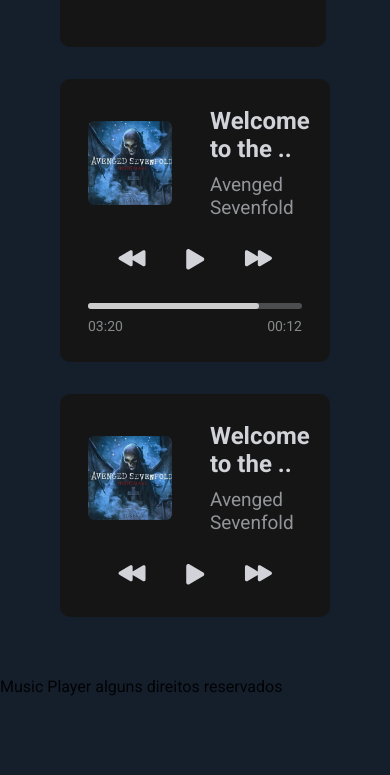
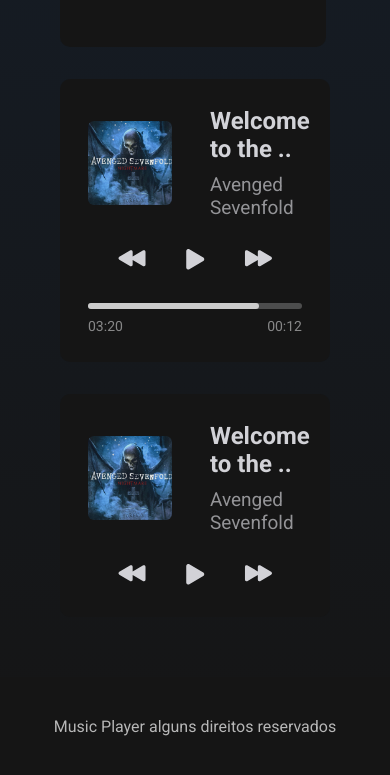
Before and after one commit to gaabrieloliver/music-player, a plain HTML site: page index.html in a window 390 px wide. Shown: the part 539-1314 px from the top of the page. Before the commit the page ends 1235 px from the top, so only its background shows below. Drawn offline with Linux system fonts and the light colour scheme.

Commit message:
:lipstick: changing bakground to linear-gradient

```diff
--- a/style.css
+++ b/style.css
@@ -7,7 +7,8 @@
 }
 
 body {
-  background-color: #151F2C;
+  background: linear-gradient(#151f2c, #151515);
+  /* background-color: #151F2C; */
   opacity: 0.93;
 }
 
@@ -158,6 +159,17 @@ body * {
   justify-content: space-between;
 }
 
+.rodape {
+  width: 100%;
+  text-align: center;
+  background: #151515;
+  color: #c4c4c4;
+  padding: 40px;
+  box-sizing: border-box;
+}
+
+
+
 @media (max-width : 670px) {
   #app {
     display: flex;
@@ -173,4 +185,9 @@ body * {
   .horizontal .controls {
     padding-inline: 30px;
   }
+
+  .rodape {
+    display:flex;
+    justify-content: center;
+  }
 }
```
